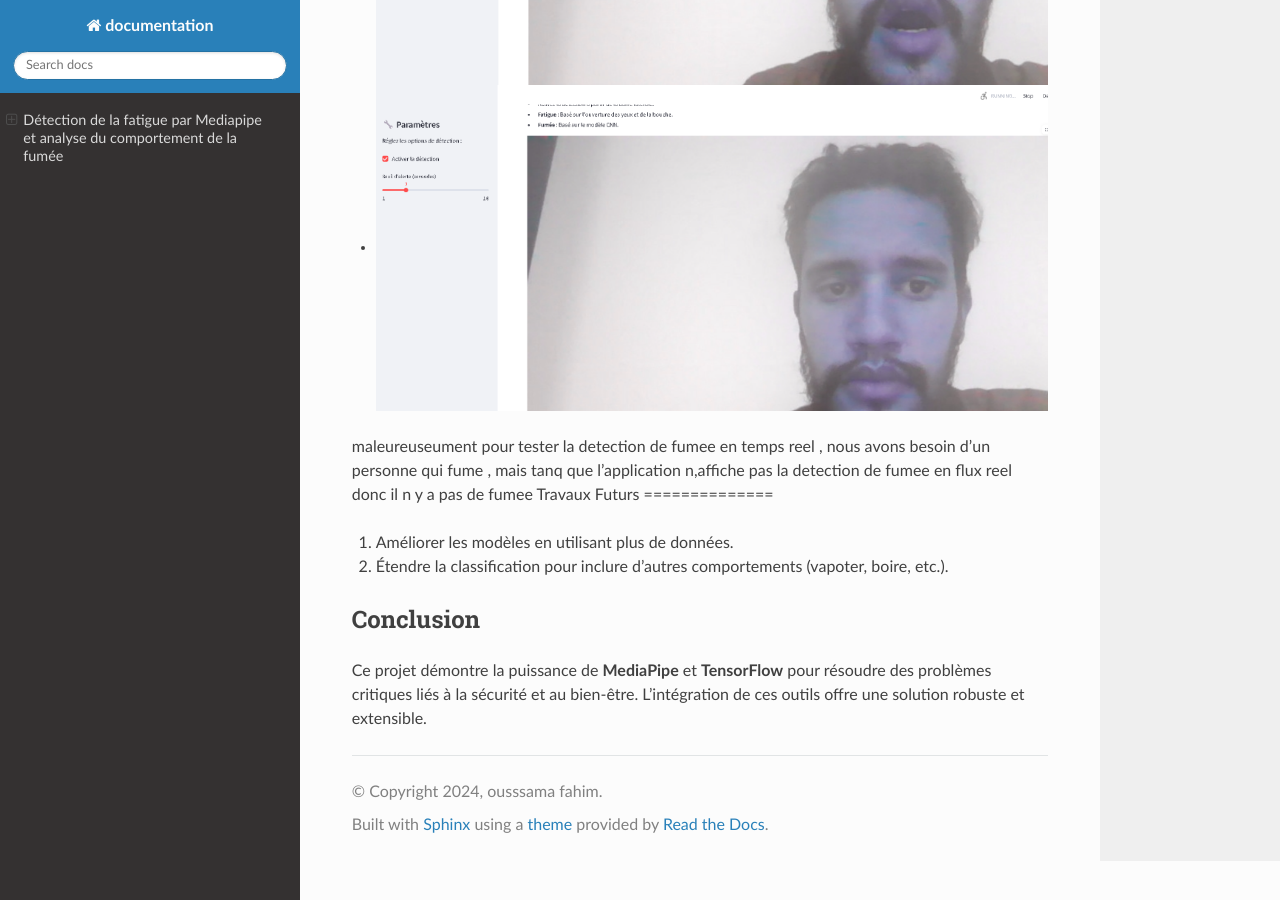
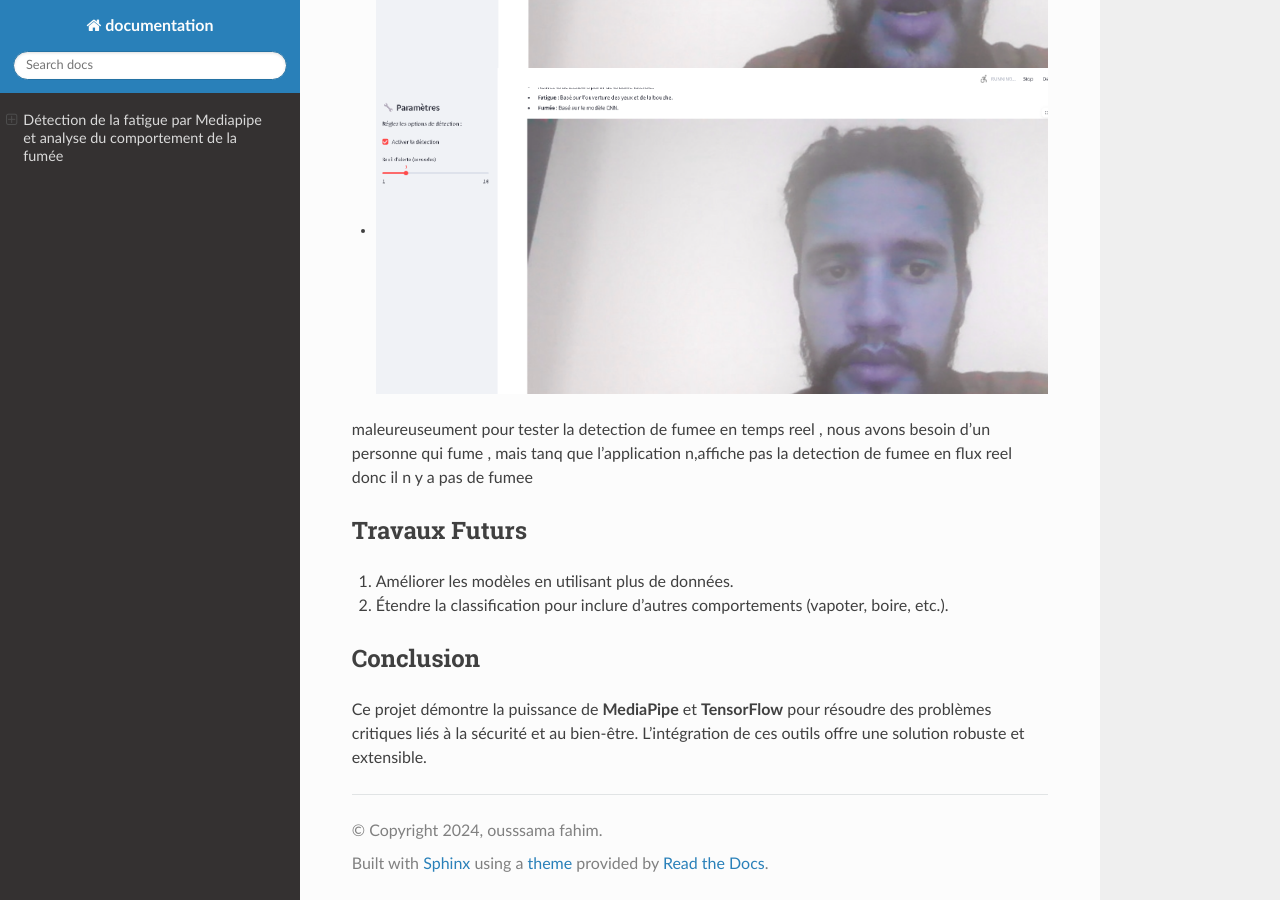
Before and after one commit to fatimafadili/detection, a Sphinx documentation site: the page built from source/index.rst, in a window 1280 px wide and 900 px high, scrolled down 26795 px. Built offline with Sphinx 7.4.7 and the Read the Docs theme 3.1.0, drawn with Linux system fonts in a browser that asks for light colours.

```diff
--- a/source/index.rst
+++ b/source/index.rst
@@ -1062,7 +1062,7 @@ pour l'execution de ce test de smoking il faut taper en terminal streamlit run t
          :width: 600px
 
 
-- creation de l'application dans l'interface streamlit
+creation de l'application dans l'interface streamlit
 ======================================================
 
  et voici notre programme finale ,La génération d'une application grace a l interface Streamlit (par un fichier python app.py ) qui effectue la détection de la fatigue par MAR, EAR et la fumée en temps réel. Lorsqu'un de ces signes  est détecté succesivement en 3 secondes, l'application émet des alertes sonores .
@@ -1226,6 +1226,7 @@ screenshoot apres activation de la camera :
          :width: 800px
 
 maleureuseument pour tester la detection de fumee en temps reel , nous avons besoin d'un personne qui fume , mais tanq que l'application n,affiche pas la detection de fumee en flux reel donc il n y a pas de fumee
+
 Travaux Futurs
 ==============
 
```
